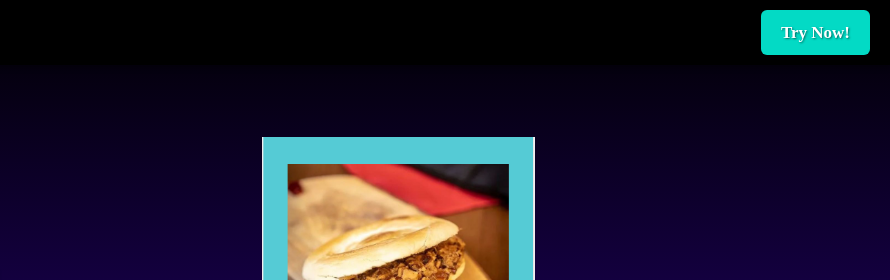
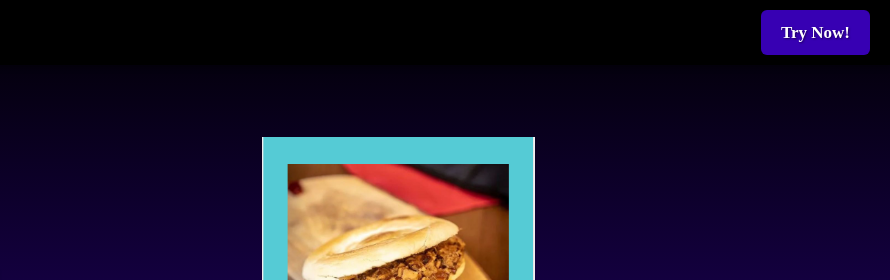
Before and after one commit to conzensus/conzensus.github.io, a plain HTML site: page index.html in a window 1280 px wide. Shown: the top 280 px of the page, 390-1280 px from the left. Drawn offline with nearby package versions, Linux system fonts and the light colour scheme; a web font is replaced by a local one.

Commit message:
color change

```diff
--- a/index.html
+++ b/index.html
@@ -92,7 +92,7 @@
     <header style="background-color: black; box-shadow: 0px 4px 4px rgba(0, 0, 0, 0.25); padding: 20px;">
       <img src="pictures/conzensus-logo.png" alt="Conzensus Logo" className="logo" />
       <a href="http://conzensus.capstone.ischool.uw.edu/" target="_blank">
-        <button class="btn btn-sm btn-primary rounded ml-auto" style="background-color: 03DAC5; border-radius: 20px; padding: 10px 20px; color: #fff;">Try Now!</button>
+        <button class="btn btn-sm btn-primary rounded ml-auto" style="background-color: #3700B3; border-radius: 20px; padding: 10px 20px; color: #fff;">Try Now!</button>
       </a>
     </header>
     <main class="container">
```
